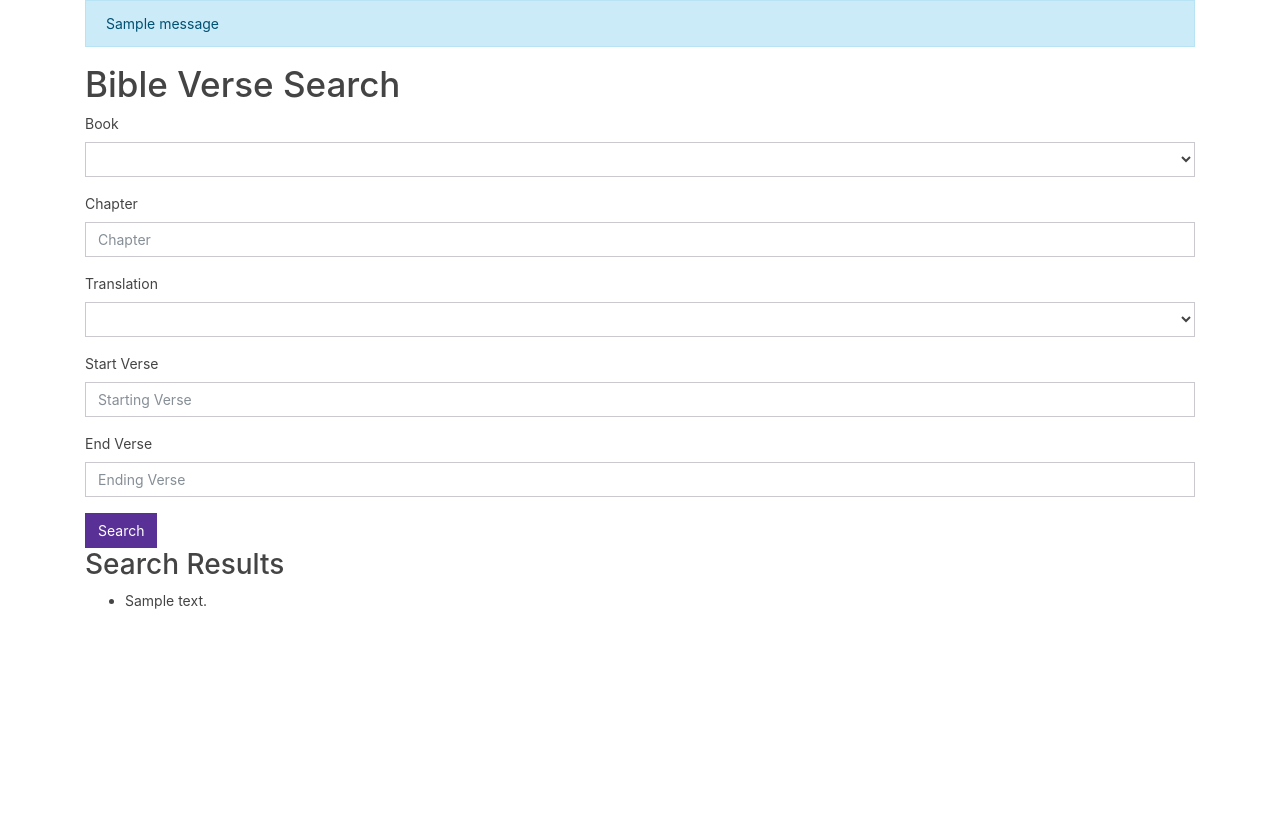
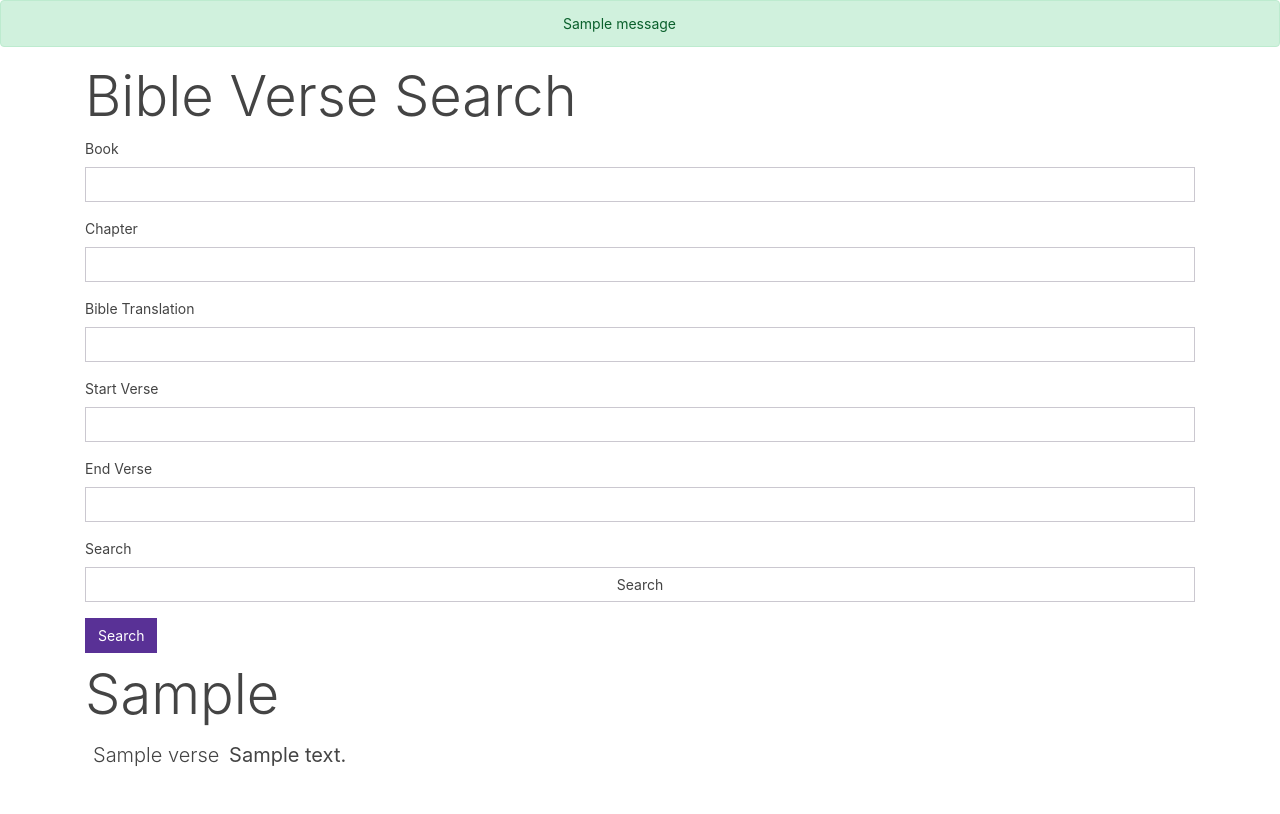
Before and after one commit to TJRelly/scripture-sanctuary, a Flask app: template templates/home.html in a window 1280 px wide. Before the commit the page ends 609 px from the top, so only its background shows below. Run offline with Flask 3, Linux system fonts and the light colour scheme; the template is opened without the code that fills it: values that come from a table or form of the project are taken from there, most other values are stand-ins (such as "Sample title", 1, 10 or a date in 2020); one stand-in notice (Sample message) is shown; lists and menus that the app fills with data are empty; some libraries are stand-ins or nearby versions.

Commit message:
completed search api requests

```diff
--- a/templates/home.html
+++ b/templates/home.html
@@ -3,68 +3,64 @@
 <head>
     <meta charset="UTF-8">
     <meta name="viewport" content="width=device-width, initial-scale=1.0">
-    <!-- Pulse Bootstrap Bootswatch -->
+    <!-- Bootstrap -->
+    <link href="https://cdn.jsdelivr.net/npm/bootstrap@5.0.2/dist/css/bootstrap.min.css" rel="stylesheet" integrity="sha384-EVSTQN3/azprG1Anm3QDgpJLIm9Nao0Yz1ztcQTwFspd3yD65VohhpuuCOmLASjC" crossorigin="anonymous">
+    <!-- Pulse  Bootswatch -->
     <link rel="stylesheet" href="https://cdn.jsdelivr.net/npm/bootswatch@4.5.2/dist/pulse/bootstrap.min.css" integrity="sha384-L7+YG8QLqGvxQGffJ6utDKFwmGwtLcCjtwvonVZR/Ba2VzhpMwBz51GaXnUsuYbj" crossorigin="anonymous">
     <title>Document</title>
 </head>
 <body>
-    <div class="container">
     <!-- Display flash messages -->
-        {% with messages = get_flashed_messages() %}
+    {% with messages = get_flashed_messages(with_categories=true) %}
       {% if messages %}
-                {% for message in messages %}
-                    <div class="alert alert-info">{{ message }}</div>
+          {% for category, message in messages %}
+              <div class="alert alert-{{ category }} alert-dismissible fade show text-center" role="alert">{{ message }}</div>
           {% endfor %}
       {% endif %}
     {% endwith %}
-
-        <h1>Bible Verse Search</h1>
+    <div class="container">
         <form method="POST" action="{{ url_for('home_page') }}">
             <!-- Include Flask-WTF form fields -->
-            {{ form.hidden_tag() }}
+            <h1 class="display-4 form-title">Bible Verse Search</h1>
+            {{ form.hidden_tag() }} <!--add type=hidden form fields -->
+
+            {% for field in form
+                   if field.widget.input_type != 'hidden' %}
+
               <div class="form-group">
-                <label for="book">Book</label>
-                <select class="form-control" id="translation" name="translation">
-                    {% for choice in form.book.choices %}
-                        <option value="{{ choice }}">{{ choice }}</option>
+                {{ field.label }}
+                {{ field(class_ = "form-control")}}
+
+                {% for error in field.errors %}
+                    <small class="form-text text-danger">
+                        {{ error }}
+                    </small>
                 {% endfor %}
-                </select>
               </div>
-            <div class="form-group">
-                <label for="chapter">Chapter</label>
-                <input type="number" class="form-control" id="chapter" name="chapter" placeholder="Chapter" min="1">
-            </div>
-            <div class="form-group">
-                <label for="translation">Translation</label>
-                <select class="form-control" id="translation" name="translation">
-                    {% for choice in form.translation.choices %}
-                        <option value="{{ choice }}">{{ choice }}</option>
+
             {% endfor %}
-                </select>
-            </div>
-            <div class="form-group">
-                <label for="start_verse">Start Verse</label>
-                <input type="number" class="form-control" id="start_verse" name="start_verse" placeholder="Starting Verse" min="1">
-            </div>
-            <div class="form-group">
-                <label for="end_verse">End Verse</label>
-                <input type="number" class="form-control" id="end_verse" name="end_verse" placeholder="Ending Verse" min="1">
-            </div>
 
             <button type="submit" class="btn btn-primary">Search</button>
         </form>
 
-        {% if results %}
-            <h2>Search Results</h2>
-            <ul>
-                {% for result in results %}
-                    <li>{{ result['verse_text'] }}</li>
+        {% if scripture_text %}
+            <h2 class="lead display-4 pt-2">
+                {{formated_scripture}}
+            </h2>
+            <ul class="list-unstyled pb-4">
+                {% for verse in scripture_text %}
+                    <li class="p-1 fs-5">
+                        <span class="lead px-1 fs-5">{{ verse['verse']}}</span>
+                        {{ verse['text'] }}
+                    </li>
                 {% endfor %}
             </ul>
         {% endif %}
 
     </div>
+
     <!-- Bootstrap JS and other dependencies (if needed) -->
-    <script src="https://stackpath.bootstrapcdn.com/bootstrap/4.5.2/js/bootstrap.min.js"></script>
+    <script src="https://cdn.jsdelivr.net/npm/@popperjs/core@2.9.2/dist/umd/popper.min.js" integrity="sha384-IQsoLXl5PILFhosVNubq5LC7Qb9DXgDA9i+tQ8Zj3iwWAwPtgFTxbJ8NT4GN1R8p" crossorigin="anonymous"></script>
+    <script src="https://cdn.jsdelivr.net/npm/bootstrap@5.0.2/dist/js/bootstrap.min.js" integrity="sha384-cVKIPhGWiC2Al4u+LWgxfKTRIcfu0JTxR+EQDz/bgldoEyl4H0zUF0QKbrJ0EcQF" crossorigin="anonymous"></script>
 </body>
 </html>
```
Also changed, not shown: templates/search.html (added). Lines whose indentation alone changed are shown as unchanged.
